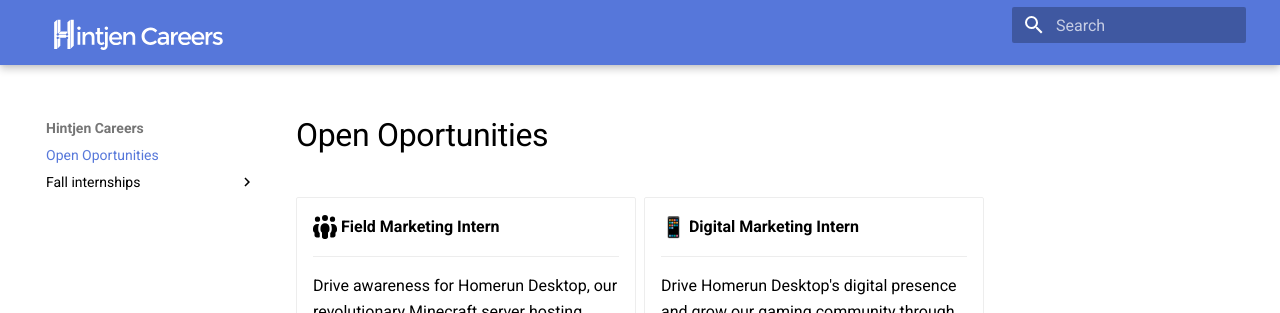
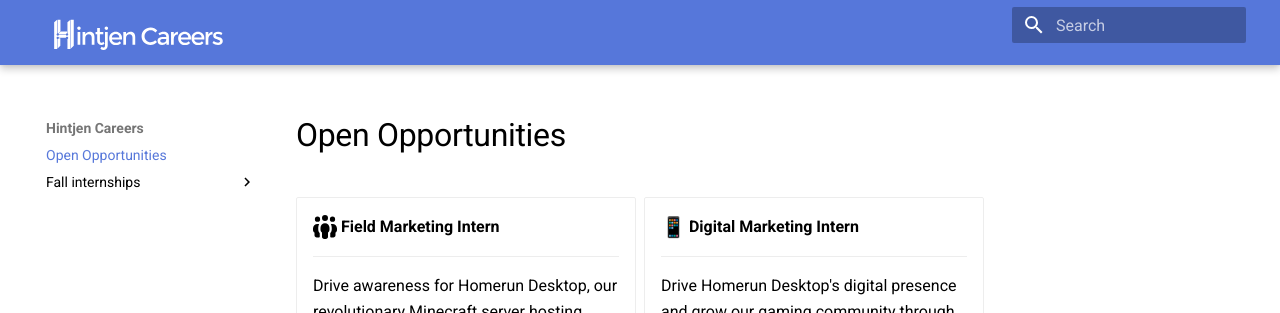
Before and after one commit to hintjen/hintjen.github.io, an MkDocs documentation site: the page built from docs/index.md, in a window 1280 px wide. Shown: the top 313 px of the page. Built offline with MkDocs 1.6.1 and Material for MkDocs 9.7.7, drawn with Linux system fonts in a browser that asks for light colours; emoji names are drawn with the system emoji font.

```diff
--- a/docs/index.md
+++ b/docs/index.md
@@ -1,4 +1,4 @@
-# Open Oportunities
+# Open Opportunities
 
 <div class="grid cards" markdown>
 
```
